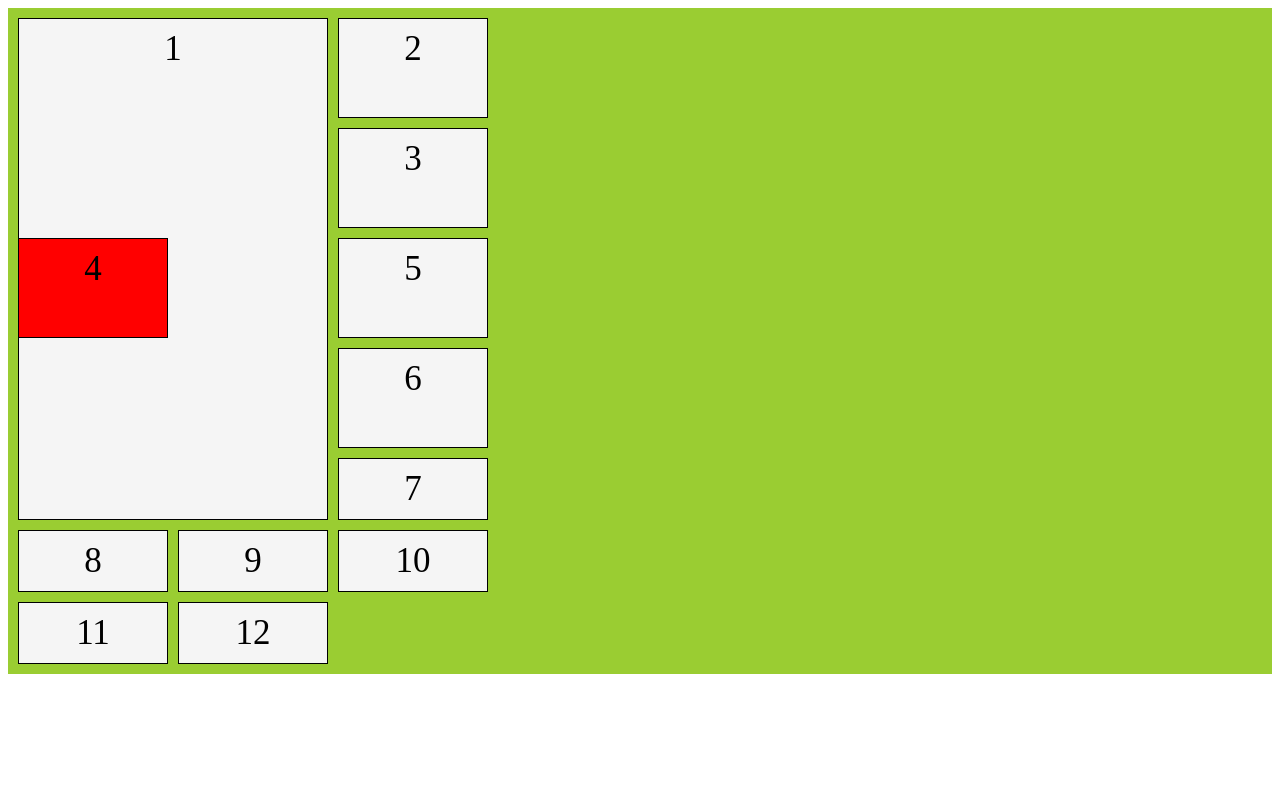
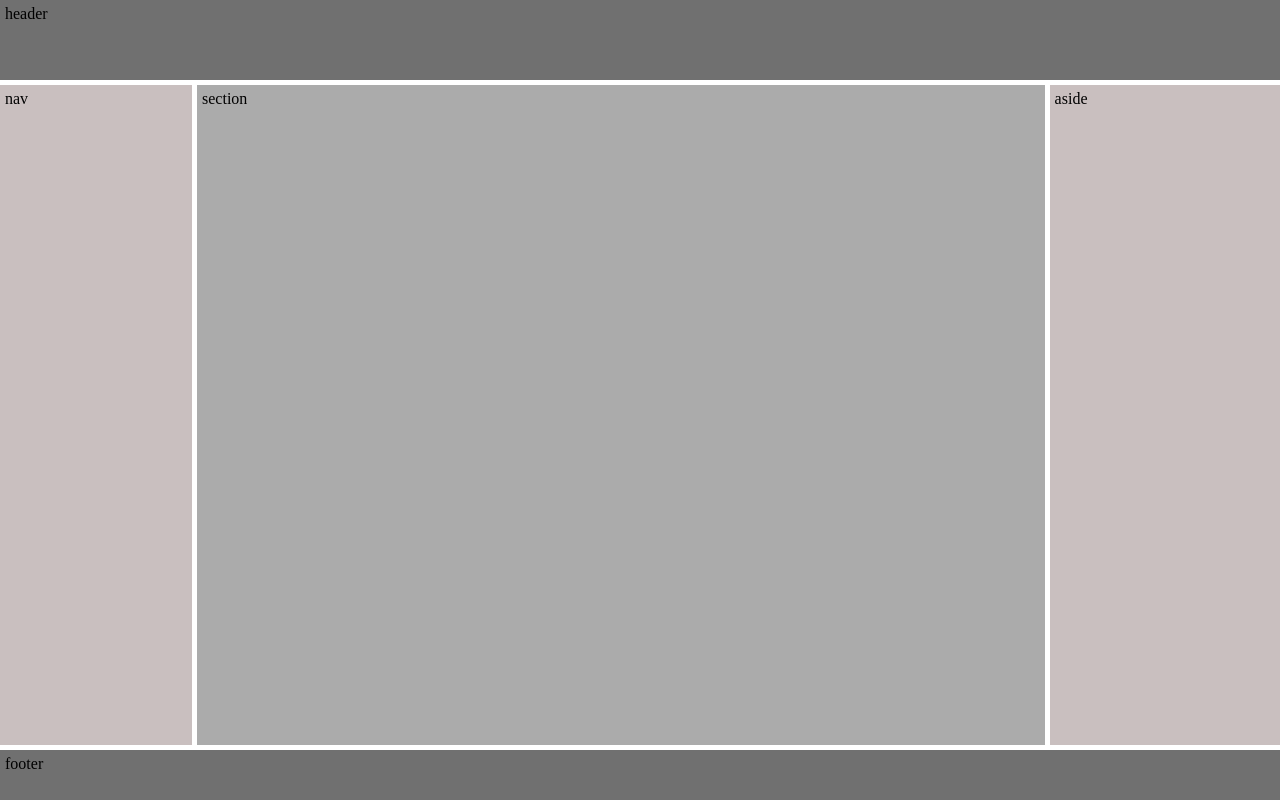
Before and after one commit to Hamid-R-F/git-tutorial2, a plain HTML site: page main.html in a window 1280 px wide. Drawn offline with Linux system fonts and the light colour scheme.

Commit message:
add code to main & style

```diff
--- a/main.html
+++ b/main.html
@@ -8,19 +8,10 @@
     <title>Document</title>
 </head>
 <body>
-    <div class="container">
-        <div class="item item1">1</div>
-        <div class="item item2">2</div>
-        <div class="item">3</div>
-        <div class="item item4">4</div>
-        <div class="item">5</div>
-        <div class="item">6</div>
-        <div class="item">7</div>
-        <div class="item">8</div>
-        <div class="item">9</div>
-        <div class="item">10</div>
-        <div class="item">11</div>
-        <div class="item">12</div>
-    </div>
+    <header>header</header>
+    <nav>nav</nav>
+    <section>section</section>
+    <aside>aside</aside>
+    <footer>footer</footer>
 </body>
 </html>
--- a/style.css
+++ b/style.css
@@ -1,39 +1,41 @@
-.container{
-    background-color: yellowgreen;
-    padding: 10px;
+*{
+    margin: 0;
+    padding: 0;
+    box-sizing: border-box;
+}
+body{
     display: grid;
-    grid-template-columns: repeat(3, 150px);
-    grid-template-rows: repeat(4, 100px);
-    gap: 10px;
+    grid-template-areas:
+        "header header header"
+        "nav section aside"
+        "footer footer footer"
+    ;
+    grid-template-columns: 15% auto 18%;
+    grid-template-rows: 80px auto 50px;
+    gap: 5px;
+    /* margin: 10px; */
+    height: 100vh;
 }
-.item{
-    background-color: whitesmoke;
-    border: 1px solid black;
-    padding: 10px;
-    font-size: 35px;
-    text-align: center;
-    grid-template: ;
+header{
+    grid-area: header;
+    background: #707070;
 }
-.item1{
-    grid-row-start: 1;
-    grid-row-end: span 5;
-    grid-column-start: 1;
-    grid-column-end: span 2;
-
+nav{
+    grid-area: nav;
+    background: #c9bfbf;
 }
-/* .item2{
-    grid-row-start:3 ;
-    grid-row-end:4 ;
-    grid-column-start:3 ;
-    grid-column-end:4 ;
-} */
-.item2{
-    /* grid-row: 3/4;
-    grid-column: 3/4; */
-
+section{
+    grid-area: section;
+    background: #ababab;
 }
-.item4{
-    background-color: red;
-    grid-row: 3/4;
-    grid-column: 1/2;
+aside{
+    grid-area: aside;
+    background: #c9bfbf;
 }
+footer{
+    grid-area: footer;
+    background: #707070;
+}
+header , nav , aside , section , footer{
+    padding: 5px;
+}
```
